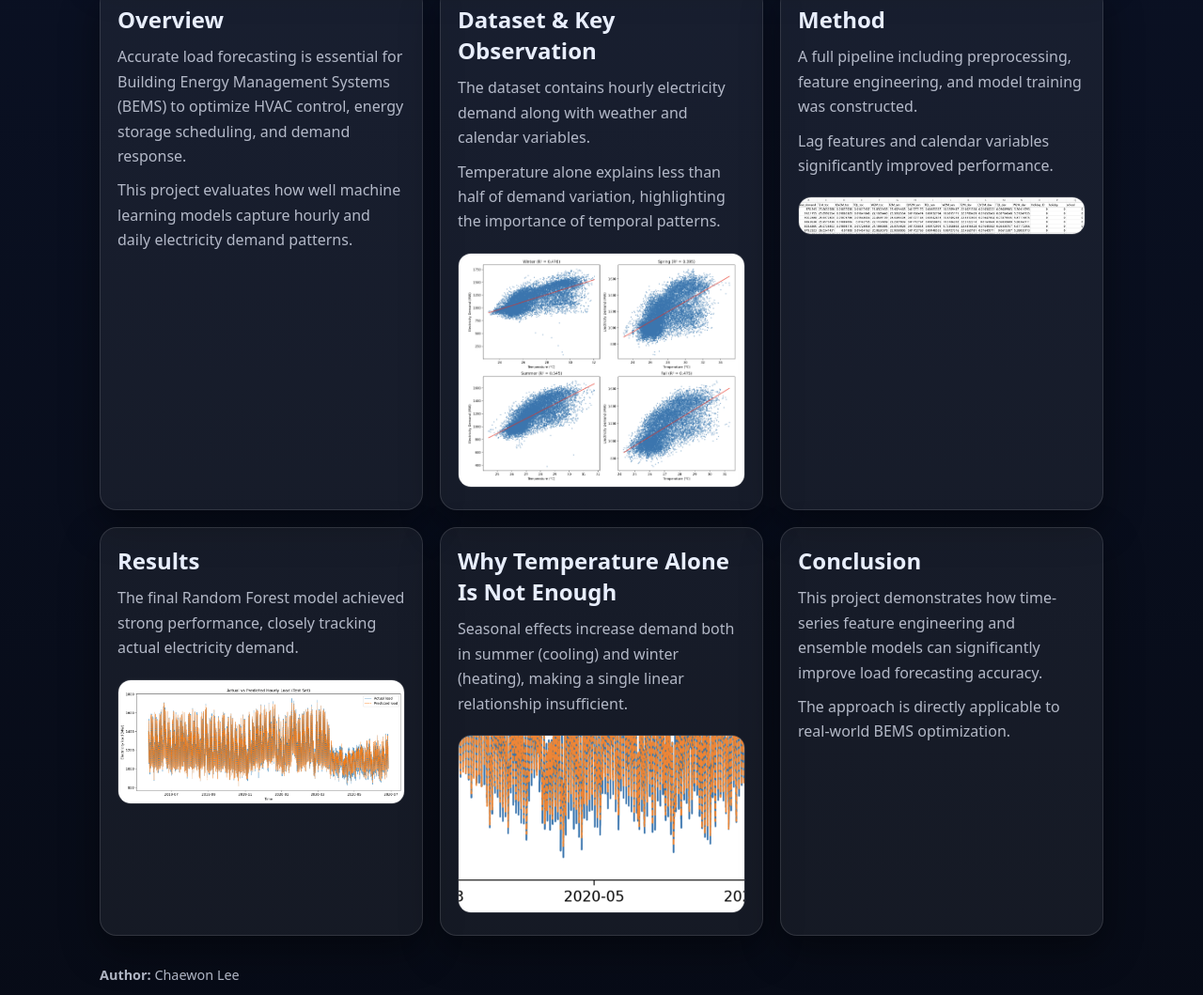
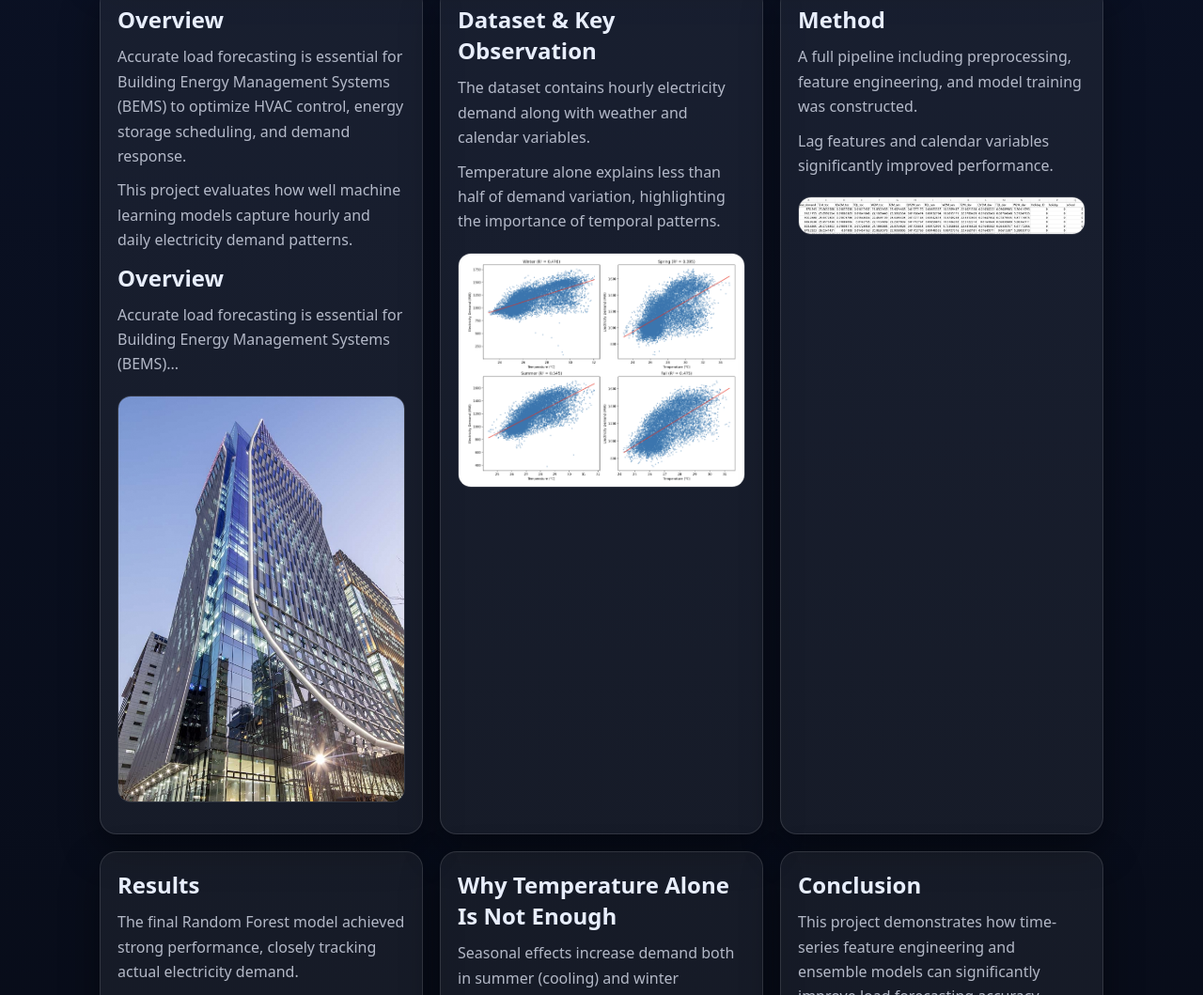
Before and after one commit to chaewoneeeeeeeeeee/chaewoneeeeeeeeeeee.github.io, a plain HTML site: page project2.html in a window 1280 px wide. Shown: the part 363-1422 px from the top of the page at 94% size. Drawn offline with Linux system fonts and the light colour scheme.

Commit message:
Update project2.html

```diff
--- a/project2.html
+++ b/project2.html
@@ -130,6 +130,17 @@ footer{margin-top:30px;color:var(--muted);font-size:.9rem}
       <p>
         This project evaluates how well machine learning models capture hourly
         and daily electricity demand patterns.
+
+        <section id="overview">
+  <h2>Overview</h2>
+  <p>Accurate load forecasting is essential for Building Energy Management Systems (BEMS)...</p>
+
+  <img class="img"
+       src="s02_5885713523.png"
+       alt="Modern building representing BEMS application">
+</section>
+
+
       </p>
     </div>
 
```
